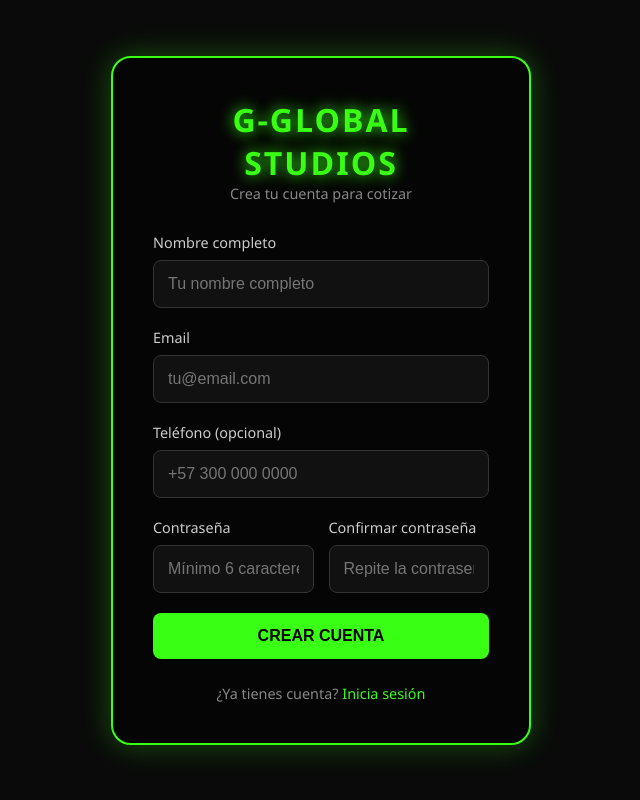
After one commit to johnpuellob-hue/global, a Flask app: page /register in a window 1280 px wide. The commit adds this page. Shown: the whole page, without its empty margins (319-959 px from the left). Run offline with Flask 3, Linux system fonts and the light colour scheme.

Commit message:
Add Flask-Login authentication: login, register, logout, protect /cotizar, user-specific data

```diff
--- a/app.py
+++ b/app.py
@@ -4,12 +4,22 @@ import random
 import sqlite3
 
 import pandas as pd
-from flask import Flask, redirect, render_template, request, send_file
+from flask import Flask, redirect, render_template, request, send_file, flash, url_for, session
+from flask_login import LoginManager, UserMixin, login_user, login_required, logout_user, current_user
+from werkzeug.security import generate_password_hash, check_password_hash
 
 app = Flask(__name__)
+app.secret_key = os.environ.get('SECRET_KEY', 'g-global-studios-secret-key-change-in-production')
 
 BASE_DIR = os.path.dirname(os.path.abspath(__file__))
 DB_PATH = os.path.join(BASE_DIR, "estudio_global.db")
+
+# Flask-Login setup
+login_manager = LoginManager()
+login_manager.init_app(app)
+login_manager.login_view = 'login'
+login_manager.login_message = 'Por favor inicia sesión para acceder a esta página.'
+login_manager.login_message_category = 'info'
 
 # Catálogo único de servicios (clave -> (nombre bonito, precio))
 SERVICIOS = {
@@ -53,27 +63,99 @@ def normalizar_servicio(valor):
 
 def get_db():
     conexion = sqlite3.connect(DB_PATH)
+    conexion.row_factory = sqlite3.Row
     return conexion
 
 
-# Función para crear la base de datos (ventas + mensajes)
+# Función para crear la base de datos (ventas + mensajes + usuarios)
 def crear_db():
     conexion = get_db()
     cursor = conexion.cursor()
+    cursor.execute('''CREATE TABLE IF NOT EXISTS usuarios
+                      (id INTEGER PRIMARY KEY AUTOINCREMENT,
+                       nombre TEXT NOT NULL,
+                       email TEXT UNIQUE NOT NULL,
+                       password_hash TEXT NOT NULL,
+                       telefono TEXT,
+                       fecha_registro TIMESTAMP DEFAULT CURRENT_TIMESTAMP)''')
     cursor.execute('''CREATE TABLE IF NOT EXISTS ventas
                       (id INTEGER PRIMARY KEY AUTOINCREMENT,
+                       user_id INTEGER,
                        nombre TEXT,
                        servicio TEXT,
-                       total REAL)''')
+                       total REAL,
+                       fecha TIMESTAMP DEFAULT CURRENT_TIMESTAMP,
+                       FOREIGN KEY (user_id) REFERENCES usuarios (id))''')
     cursor.execute('''CREATE TABLE IF NOT EXISTS mensajes
                       (id INTEGER PRIMARY KEY AUTOINCREMENT,
+                       user_id INTEGER,
                        nombre TEXT, email TEXT, telefono TEXT,
-                       servicio TEXT, mensaje TEXT)''')
+                       servicio TEXT, mensaje TEXT,
+                       fecha TIMESTAMP DEFAULT CURRENT_TIMESTAMP,
+                       FOREIGN KEY (user_id) REFERENCES usuarios (id))''')
     conexion.commit()
     conexion.close()
 
 
 crear_db()
+
+
+# User model para Flask-Login
+class User(UserMixin):
+    def __init__(self, id, nombre, email, password_hash, telefono=None):
+        self.id = id
+        self.nombre = nombre
+        self.email = email
+        self.password_hash = password_hash
+        self.telefono = telefono
+
+    @staticmethod
+    def get_by_id(user_id):
+        conexion = get_db()
+        cursor = conexion.cursor()
+        cursor.execute("SELECT * FROM usuarios WHERE id = ?", (user_id,))
+        row = cursor.fetchone()
+        conexion.close()
+        if row:
+            return User(row['id'], row['nombre'], row['email'], row['password_hash'], row['telefono'])
+        return None
+
+    @staticmethod
+    def get_by_email(email):
+        conexion = get_db()
+        cursor = conexion.cursor()
+        cursor.execute("SELECT * FROM usuarios WHERE email = ?", (email,))
+        row = cursor.fetchone()
+        conexion.close()
+        if row:
+            return User(row['id'], row['nombre'], row['email'], row['password_hash'], row['telefono'])
+        return None
+
+    @staticmethod
+    def create(nombre, email, password, telefono=None):
+        password_hash = generate_password_hash(password)
+        conexion = get_db()
+        cursor = conexion.cursor()
+        try:
+            cursor.execute(
+                "INSERT INTO usuarios (nombre, email, password_hash, telefono) VALUES (?, ?, ?, ?)",
+                (nombre, email, password_hash, telefono)
+            )
+            conexion.commit()
+            user_id = cursor.lastrowid
+            conexion.close()
+            return User.get_by_id(user_id)
+        except sqlite3.IntegrityError:
+            conexion.close()
+            return None
+
+    def check_password(self, password):
+        return check_password_hash(self.password_hash, password)
+
+
+@login_manager.user_loader
+def load_user(user_id):
+    return User.get_by_id(int(user_id))
 
 
 def generar_frase_ia(nombre, nombre_servicio):
@@ -128,6 +210,75 @@ def contacto():
     return render_template('contacto.html')
 
 
+@app.route('/login', methods=['GET', 'POST'])
+def login():
+    if current_user.is_authenticated:
+        return redirect(url_for('inicio'))
+
+    if request.method == 'POST':
+        email = (request.form.get('email') or '').strip().lower()
+        password = request.form.get('password') or ''
+        remember = request.form.get('remember') == 'on'
+
+        if not email or not password:
+            flash('Email y contraseña son obligatorios.', 'error')
+            return render_template('login.html')
+
+        user = User.get_by_email(email)
+        if user and user.check_password(password):
+            login_user(user, remember=remember)
+            flash(f'¡Bienvenido de nuevo, {user.nombre}!', 'success')
+            next_page = request.args.get('next')
+            return redirect(next_page or url_for('inicio'))
+        else:
+            flash('Email o contraseña incorrectos.', 'error')
+
+    return render_template('login.html')
+
+
+@app.route('/register', methods=['GET', 'POST'])
+def register():
+    if current_user.is_authenticated:
+        return redirect(url_for('inicio'))
+
+    if request.method == 'POST':
+        nombre = (request.form.get('nombre') or '').strip()
+        email = (request.form.get('email') or '').strip().lower()
+        password = request.form.get('password') or ''
+        password2 = request.form.get('password2') or ''
+        telefono = (request.form.get('telefono') or '').strip()
+
+        if not nombre or not email or not password:
+            flash('Todos los campos son obligatorios.', 'error')
+            return render_template('register.html')
+
+        if password != password2:
+            flash('Las contraseñas no coinciden.', 'error')
+            return render_template('register.html')
+
+        if len(password) < 6:
+            flash('La contraseña debe tener al menos 6 caracteres.', 'error')
+            return render_template('register.html')
+
+        user = User.create(nombre, email, password, telefono)
+        if user:
+            login_user(user)
+            flash(f'¡Cuenta creada exitosamente! Bienvenido, {nombre}.', 'success')
+            return redirect(url_for('inicio'))
+        else:
+            flash('Este email ya está registrado.', 'error')
+
+    return render_template('register.html')
+
+
+@app.route('/logout')
+@login_required
+def logout():
+    logout_user()
+    flash('Has cerrado sesión correctamente.', 'info')
+    return redirect(url_for('inicio'))
+
+
 @app.route('/enviar-mensaje', methods=['POST'])
 def enviar_mensaje():
     nombre = (request.form.get('nombre') or '').strip()
@@ -139,16 +290,21 @@ def enviar_mensaje():
     if not nombre or not email or not mensaje:
         return "Faltan campos obligatorios (nombre, email, mensaje).", 400
 
+    user_id = current_user.id if current_user.is_authenticated else None
+
     try:
         conexion = get_db()
         cursor = conexion.cursor()
         cursor.execute('''CREATE TABLE IF NOT EXISTS mensajes
                           (id INTEGER PRIMARY KEY AUTOINCREMENT,
+                           user_id INTEGER,
                            nombre TEXT, email TEXT, telefono TEXT,
-                           servicio TEXT, mensaje TEXT)''')
+                           servicio TEXT, mensaje TEXT,
+                           fecha TIMESTAMP DEFAULT CURRENT_TIMESTAMP,
+                           FOREIGN KEY (user_id) REFERENCES usuarios (id))''')
         cursor.execute(
-            "INSERT INTO mensajes (nombre, email, telefono, servicio, mensaje) VALUES (?, ?, ?, ?, ?)",
-            (nombre, email, telefono, servicio, mensaje))
+            "INSERT INTO mensajes (user_id, nombre, email, telefono, servicio, mensaje) VALUES (?, ?, ?, ?, ?, ?)",
+            (user_id, nombre, email, telefono, servicio, mensaje))
         conexion.commit()
         conexion.close()
     except Exception as e:
@@ -179,9 +335,9 @@ def enviar_mensaje():
 
 
 @app.route('/cotizar', methods=['GET', 'POST'])
+@login_required
 def cotizar():
     if request.method == 'GET':
-        # Los botones de servicios.html apuntaban aquí; el formulario vive en /
         return redirect('/')
 
     nombre = (request.form.get('nombre') or '').strip()
@@ -200,8 +356,8 @@ def cotizar():
     try:
         conexion = get_db()
         cursor = conexion.cursor()
-        cursor.execute("INSERT INTO ventas (nombre, servicio, total) VALUES (?, ?, ?)",
-                       (nombre, nombre_servicio_limpio, total))
+        cursor.execute("INSERT INTO ventas (user_id, nombre, servicio, total) VALUES (?, ?, ?, ?)",
+                       (current_user.id, nombre, nombre_servicio_limpio, total))
         conexion.commit()
         conexion.close()
     except Exception as e:
@@ -244,40 +400,45 @@ def cotizar():
 
 
 @app.route('/reportes')
+@login_required
 def reportes():
     conexion = get_db()
     cursor = conexion.cursor()
-    cursor.execute("SELECT id, nombre, servicio, total FROM ventas")
+    # Solo mostrar cotizaciones del usuario actual
+    cursor.execute("SELECT id, nombre, servicio, total, fecha FROM ventas WHERE user_id = ? ORDER BY fecha DESC", (current_user.id,))
     datos_ventas = cursor.fetchall()
     conexion.close()
     return render_template('reportes.html', registros=datos_ventas)
 
 
 @app.route('/mensajes')
+@login_required
 def ver_mensajes():
     """Vista admin simple para verificar los mensajes de contacto guardados."""
     conexion = get_db()
     cursor = conexion.cursor()
-    cursor.execute("SELECT id, nombre, email, telefono, servicio, mensaje FROM mensajes ORDER BY id DESC")
+    cursor.execute("SELECT id, nombre, email, telefono, servicio, mensaje, fecha FROM mensajes WHERE user_id = ? ORDER BY fecha DESC", (current_user.id,))
     datos = cursor.fetchall()
     conexion.close()
     return render_template('mensajes.html', registros=datos)
 
 
 @app.route('/eliminar/<int:id>')
+@login_required
 def eliminar(id):
     conexion = get_db()
     cursor = conexion.cursor()
-    cursor.execute("DELETE FROM ventas WHERE id = ?", (id,))
+    cursor.execute("DELETE FROM ventas WHERE id = ? AND user_id = ?", (id, current_user.id))
     conexion.commit()
     conexion.close()
     return redirect('/reportes')
 
 
 @app.route('/descargar_excel')
+@login_required
 def descargar_excel():
     conexion = get_db()
-    df = pd.read_sql_query("SELECT nombre, servicio, total FROM ventas", conexion)
+    df = pd.read_sql_query("SELECT nombre, servicio, total, fecha FROM ventas WHERE user_id = ?", conexion, params=(current_user.id,))
     conexion.close()
     nombre_archivo = os.path.join(BASE_DIR, "Reporte_G-Global_Studios.xlsx")
     df.to_excel(nombre_archivo, index=False)
--- a/requirements.txt
+++ b/requirements.txt
@@ -3,3 +3,5 @@ pandas==3.0.1
 openai==2.16.0
 openpyxl==3.1.5
 gunicorn==23.0.0
+Flask-Login==0.6.3
+Werkzeug==3.1.3
--- /dev/null
+++ b/templates/register.html
@@ -0,0 +1,144 @@
+<!DOCTYPE html>
+<html lang="es">
+<head>
+    <meta charset="UTF-8">
+    <meta name="viewport" content="width=device-width, initial-scale=1.0">
+    <title>Registrarse - G-Global Studios</title>
+    <style>
+        * { margin: 0; padding: 0; box-sizing: border-box; }
+        body {
+            font-family: 'Segoe UI', Tahoma, Geneva, Verdana, sans-serif;
+            background: #0a0a0a;
+            color: #fff;
+            min-height: 100vh;
+            display: flex;
+            justify-content: center;
+            align-items: center;
+            padding: 20px;
+        }
+        .auth-container {
+            width: 100%;
+            max-width: 420px;
+        }
+        .auth-card {
+            background: #050505;
+            border: 2px solid #39FF14;
+            border-radius: 20px;
+            padding: 40px;
+            box-shadow: 0 0 30px rgba(57, 255, 20, 0.3);
+        }
+        .logo {
+            text-align: center;
+            margin-bottom: 30px;
+        }
+        .logo h1 {
+            color: #39FF14;
+            text-shadow: 0 0 15px #39FF14;
+            font-size: 2rem;
+            letter-spacing: 2px;
+        }
+        .logo p { color: #888; font-size: 0.9rem; }
+        .form-row { display: grid; grid-template-columns: 1fr 1fr; gap: 15px; }
+        .form-group { margin-bottom: 20px; }
+        .form-group label {
+            display: block;
+            margin-bottom: 8px;
+            color: #ccc;
+            font-size: 0.9rem;
+        }
+        .form-group input {
+            width: 100%;
+            padding: 14px;
+            border-radius: 8px;
+            border: 1px solid #333;
+            background: #111;
+            color: #fff;
+            font-size: 1rem;
+        }
+        .form-group input:focus {
+            outline: none;
+            border-color: #39FF14;
+        }
+        .btn-submit {
+            width: 100%;
+            padding: 14px;
+            background: #39FF14;
+            color: #000;
+            font-weight: bold;
+            border: none;
+            border-radius: 8px;
+            font-size: 1rem;
+            cursor: pointer;
+            transition: 0.3s;
+        }
+        .btn-submit:hover { background: #fff; box-shadow: 0 0 20px #fff; }
+        .auth-footer {
+            text-align: center;
+            margin-top: 25px;
+            color: #888;
+            font-size: 0.9rem;
+        }
+        .auth-footer a { color: #39FF14; text-decoration: none; }
+        .auth-footer a:hover { text-decoration: underline; }
+        .flash-messages { margin-bottom: 20px; }
+        .flash { padding: 12px 15px; border-radius: 8px; margin-bottom: 10px; font-size: 0.9rem; }
+        .flash.success { background: #1a3a1a; border: 1px solid #39FF14; color: #39FF14; }
+        .flash.error { background: #3a1a1a; border: 1px solid #ff4444; color: #ff4444; }
+        .flash.info { background: #1a1a3a; border: 1px solid #4444ff; color: #4444ff; }
+    </style>
+</head>
+<body>
+    <div class="auth-container">
+        <div class="auth-card">
+            <div class="logo">
+                <h1>G-GLOBAL STUDIOS</h1>
+                <p>Crea tu cuenta para cotizar</p>
+            </div>
+
+            <div class="flash-messages">
+                {% with messages = get_flashed_messages(with_categories=true) %}
+                    {% if messages %}
+                        {% for category, message in messages %}
+                            <div class="flash {{ category }}">{{ message }}</div>
+                        {% endfor %}
+                    {% endif %}
+                {% endwith %}
+            </div>
+
+            <form method="POST" action="{{ url_for('register') }}">
+                <div class="form-group">
+                    <label>Nombre completo</label>
+                    <input type="text" name="nombre" placeholder="Tu nombre completo" required autocomplete="name">
+                </div>
+
+                <div class="form-group">
+                    <label>Email</label>
+                    <input type="email" name="email" placeholder="tu@email.com" required autocomplete="email">
+                </div>
+
+                <div class="form-group">
+                    <label>Teléfono (opcional)</label>
+                    <input type="tel" name="telefono" placeholder="+57 300 000 0000" autocomplete="tel">
+                </div>
+
+                <div class="form-row">
+                    <div class="form-group">
+                        <label>Contraseña</label>
+                        <input type="password" name="password" placeholder="Mínimo 6 caracteres" required autocomplete="new-password" minlength="6">
+                    </div>
+                    <div class="form-group">
+                        <label>Confirmar contraseña</label>
+                        <input type="password" name="password2" placeholder="Repite la contraseña" required autocomplete="new-password" minlength="6">
+                    </div>
+                </div>
+
+                <button type="submit" class="btn-submit">CREAR CUENTA</button>
+            </form>
+
+            <div class="auth-footer">
+                <p>¿Ya tienes cuenta? <a href="{{ url_for('login') }}">Inicia sesión</a></p>
+            </div>
+        </div>
+    </div>
+</body>
+</html>
```
Also changed, not shown: templates/contacto.html (+7 -0 lines), templates/index.html (+7 -0 lines), templates/login.html (added, +142 -0 lines), templates/mensajes.html (+73 -26 lines), templates/nosotros.html (+7 -0 lines), templates/reportes.html (+56 -31 lines), templates/servicios.html (+7 -0 lines), templates/testimonios.html (+7 -0 lines).
